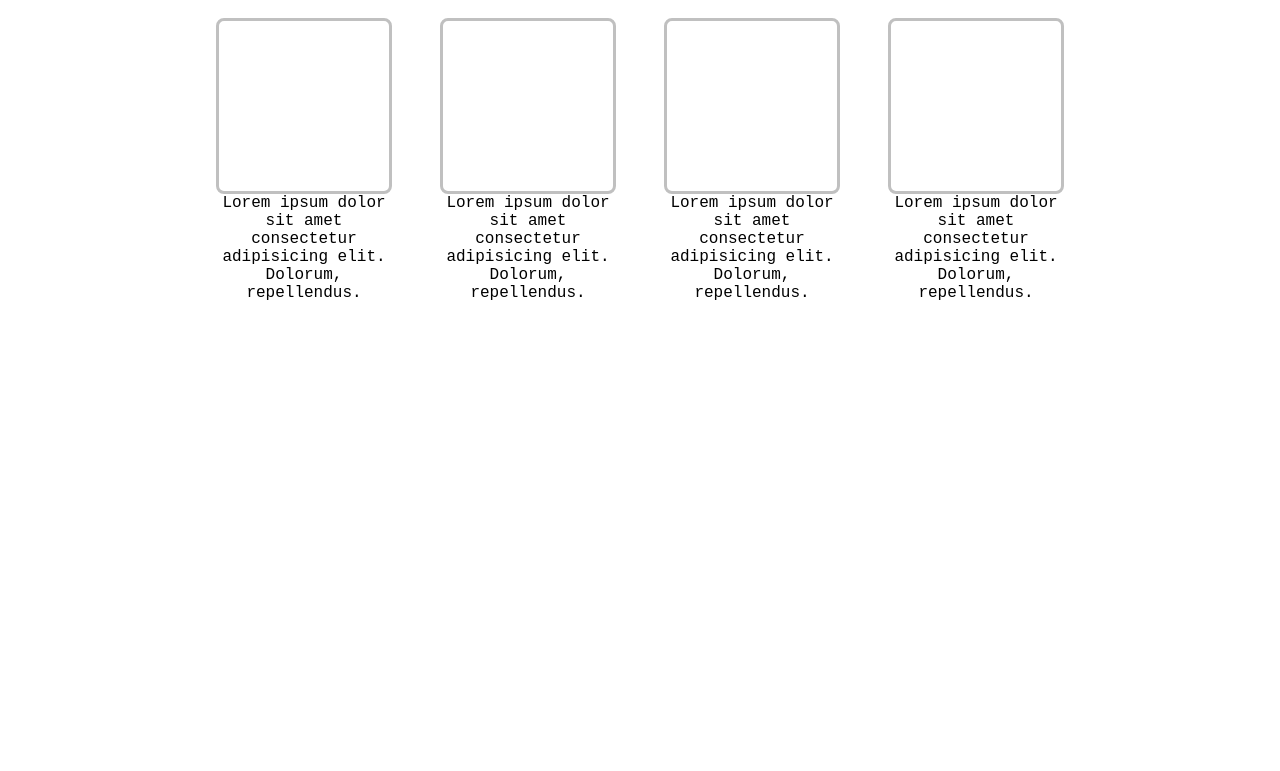
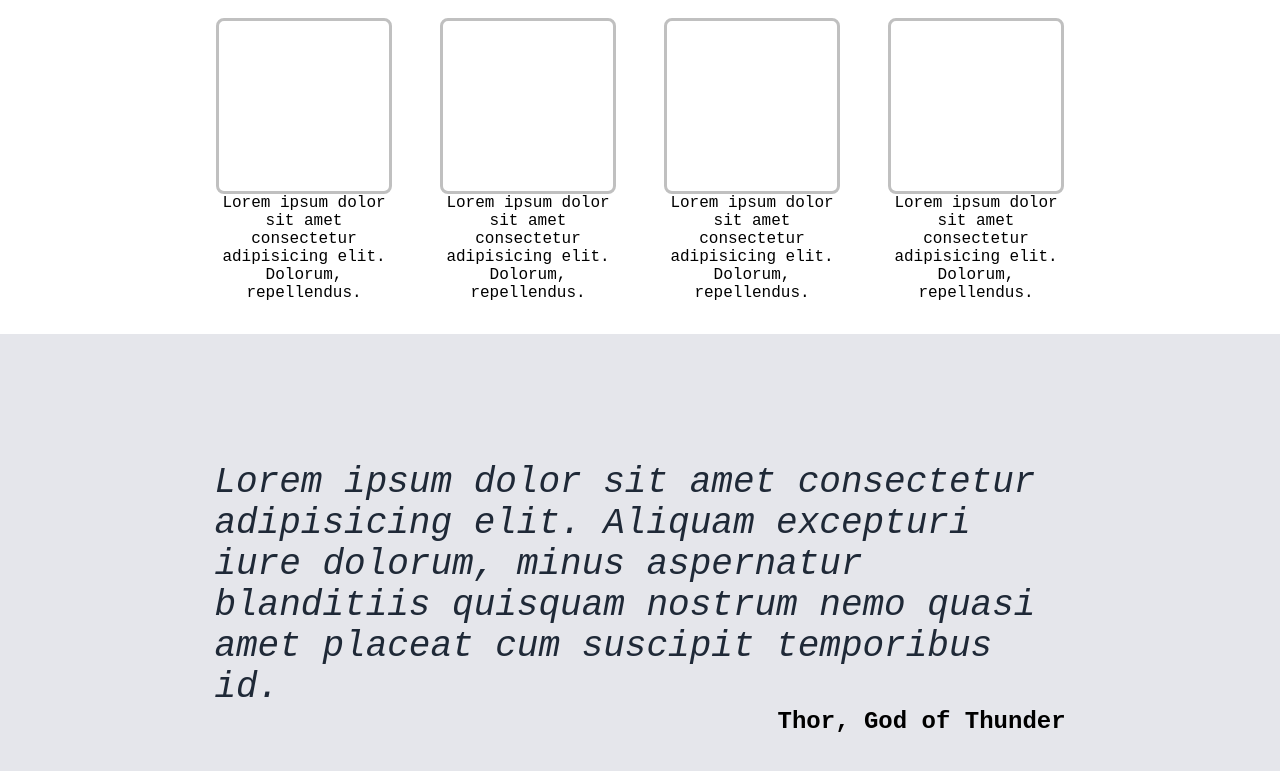
Before and after one commit to Knguyen-dev/odin-project-landing, a plain HTML site: page index.html in a window 1280 px wide. Shown: the part 519-1290 px from the top of the page. Before the commit the page ends 853 px from the top, so only its background shows below. Drawn offline with Linux system fonts and the light colour scheme.

Commit message:
Finished html and css for the quotes section

```diff
--- a/index.html
+++ b/index.html
@@ -66,5 +66,14 @@
       </div>
     </section>
 
+    <section class="quote-section">
+
+      <div class="quote-container">
+        <blockquote>
+          Lorem ipsum dolor sit amet consectetur adipisicing elit. Aliquam excepturi iure dolorum, minus aspernatur blanditiis quisquam nostrum nemo quasi amet placeat cum suscipit temporibus id.
+        </blockquote>
+        <h2 class="quote-author">Thor, God of Thunder</h2>
+      </div>
+    </section>
   </body>
 </html>
--- a/styles.css
+++ b/styles.css
@@ -115,3 +115,29 @@ body {
   width: 11em;
   border-radius: 8px;
 }
+
+/* Quote section styling */
+.quote-section {
+  background: #E5E6EB;
+  padding: 8em 2em;
+
+}
+
+.quote-container {
+  width: 70%;
+  margin-left: auto;
+  margin-right: auto;
+}
+
+.quote-section blockquote {
+  height: 50%;
+  margin-top: auto;
+  margin-bottom: auto;
+  font-size: 2.25rem;
+  font-weight: 300;
+  font-style: italic;
+  color: #1F2937;
+}
+.quote-author {
+  text-align: right;
+}
```
